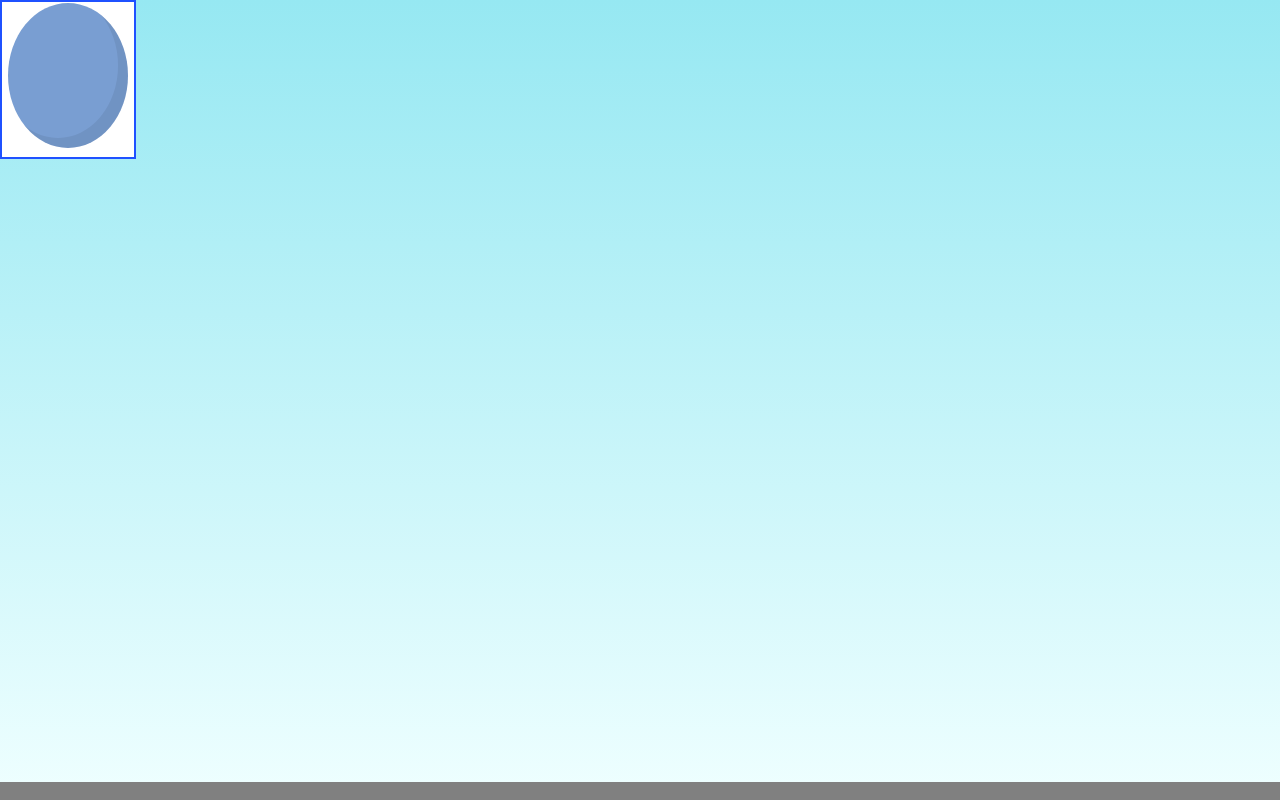
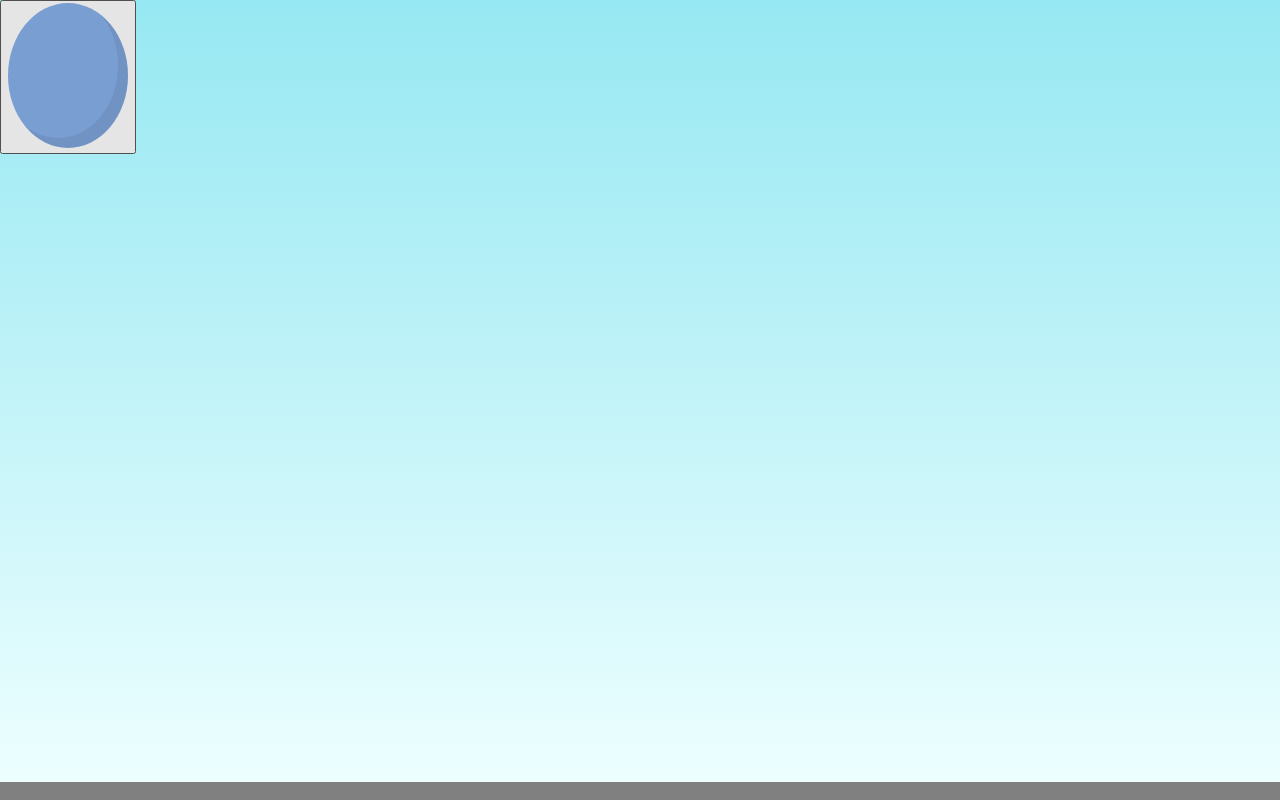
Before and after one commit to sonai99/Devil-Button-Can-t-touch-it, a plain HTML site: page index.html in a window 1280 px wide. Shown: the top 800 px of the page. Drawn offline with Linux system fonts and the light colour scheme.

Commit message:
Update index.html

```diff
--- a/index.html
+++ b/index.html
@@ -14,14 +14,6 @@
             overflow: hidden;
             background: rgb(239,255,255);
             background: linear-gradient(0deg, rgba(239,255,255,1) 0%, rgba(150,232,242,1) 100%);
-        }
-        #evil-button {
-            position: absolute;
-            white-space: nowrap;
-            font-size: 2rem;
-            background-color: white;
-            color: black;
-            border: 2px solid #1F51FF;
         }
         .balloon {
           display:inline-block;
```
